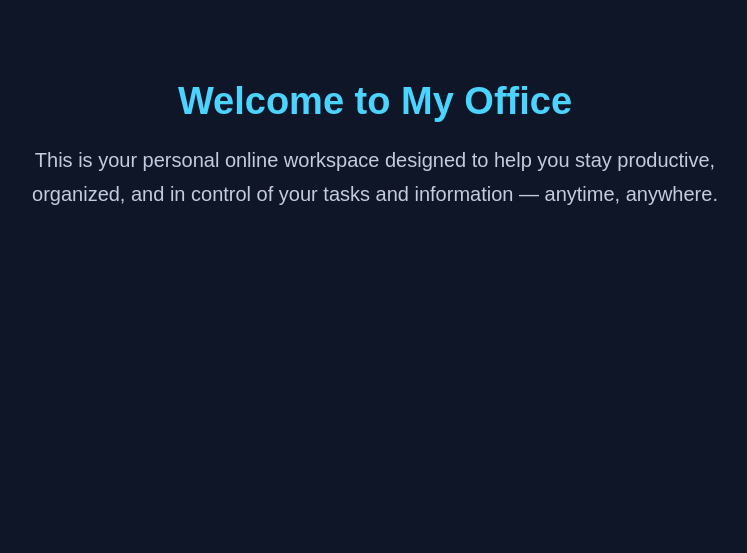
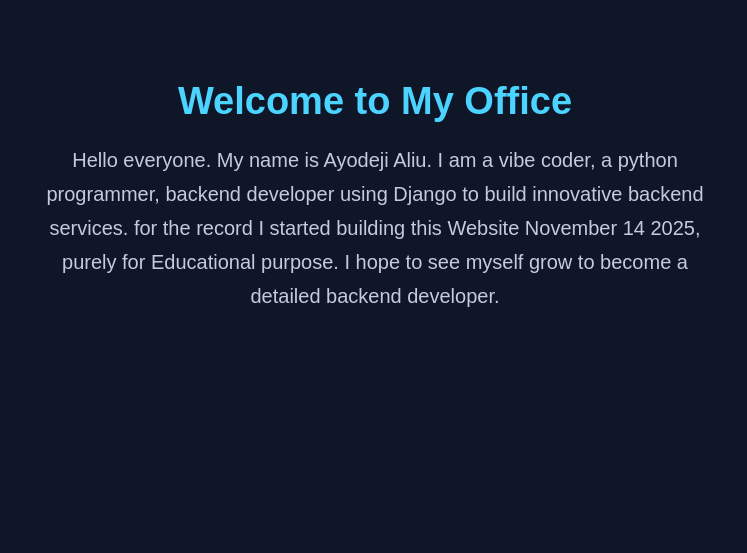
Before and after one commit to Scopielala/My_Office, a Django app: page / in a window 1280 px wide. Shown: the part 64-617 px from the top of the page, without its empty margins (265-1012 px from the left). Run offline with Django 5.2, Linux system fonts and the light colour scheme.

Commit message:
Pushed new modifications

```diff
--- a/my_office/homepage/templates/homepage/home.html
+++ b/my_office/homepage/templates/homepage/home.html
@@ -126,9 +126,11 @@
     <section class="about-section">
       <h1>Welcome to My Office</h1>
       <p>
-        This is your personal online workspace designed to help you stay
-        productive, organized, and in control of your tasks and information —
-        anytime, anywhere.
+        Hello everyone. My name is Ayodeji Aliu. I am a vibe coder, a python
+        programmer, backend developer using Django to build innovative backend
+        services. for the record I started building this Website November 14
+        2025, purely for Educational purpose. I hope to see myself grow to
+        become a detailed backend developer.
       </p>
     </section>
 
```
